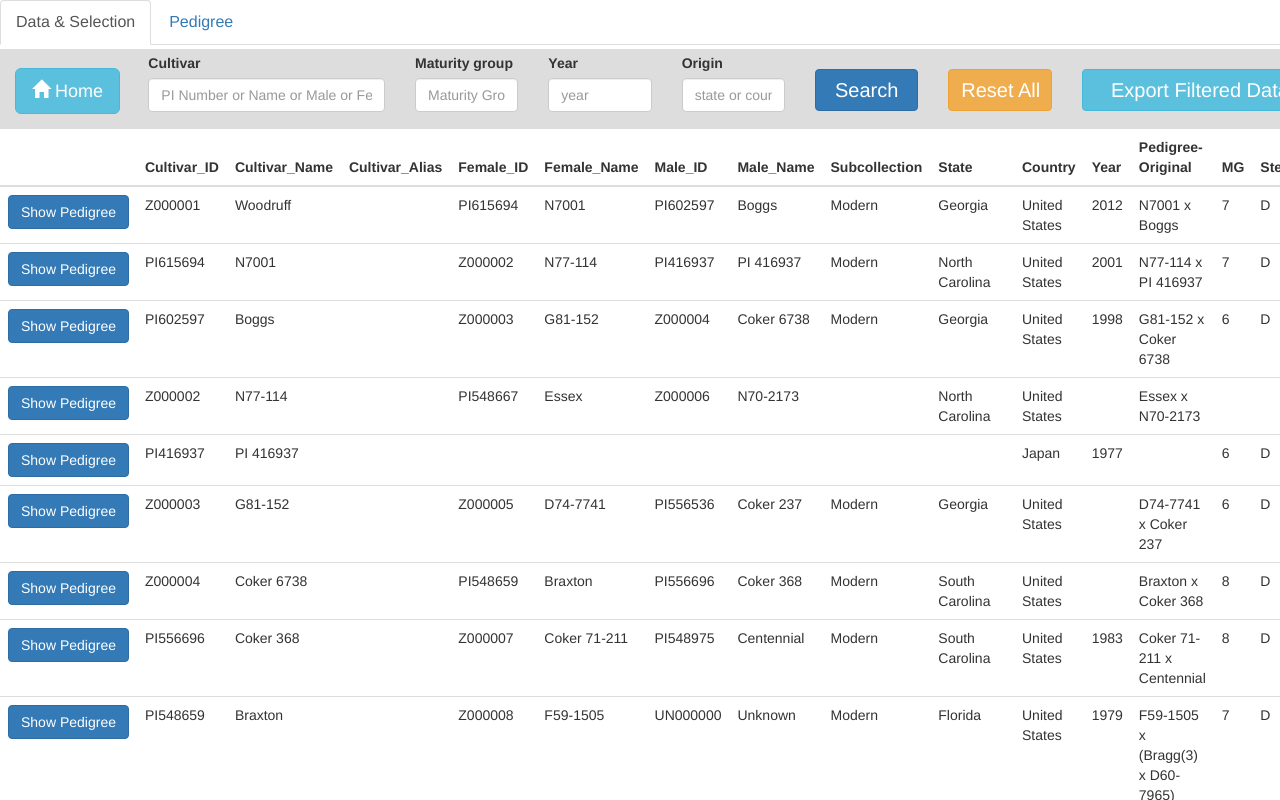
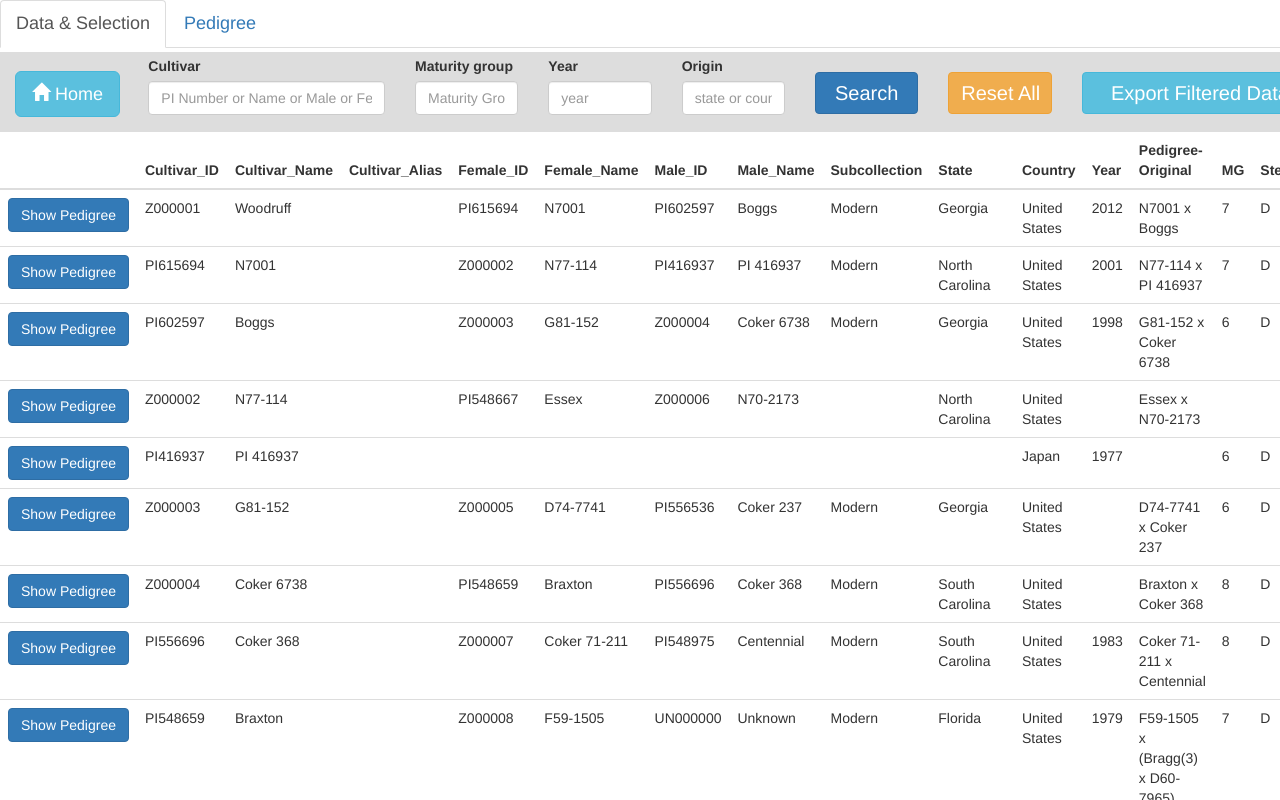
Before and after one commit to Ankit-Jo14/genetics, a plain HTML site: page pages/home.html in a window 1280 px wide. Shown: the top 800 px of the page. Drawn offline with nearby package versions, Linux system fonts and the light colour scheme; files whose address does not match are found by name.

Commit message:
font size tab

```diff
--- a/pages/home.html
+++ b/pages/home.html
@@ -21,7 +21,7 @@
 
     <div>
         <!-- Nav tabs -->
-        <ul class="nav nav-tabs"  style="font-size: 16px" role="tablist" id="navTabs">
+        <ul class="nav nav-tabs"  style="font-size: 18px" role="tablist" id="navTabs">
             <li class="nav-item active ">
                 <a class="nav-link active " data-toggle="tab" href="#home" role="tab">Data & Selection</a>
             </li>
```
